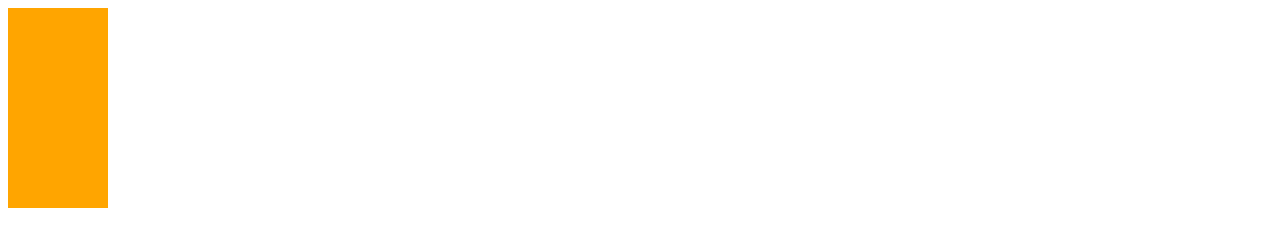
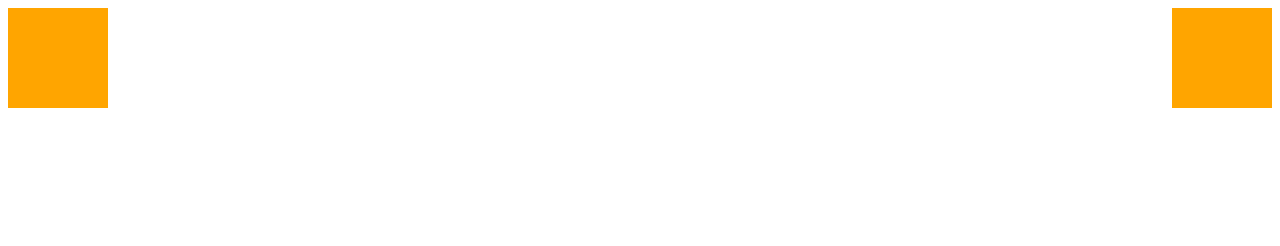
Before and after one commit to xivic/demo, a plain HTML site: page index.html in a window 1280 px wide. Drawn offline with Linux system fonts and the light colour scheme.

Commit message:
floated left

```diff
--- a/index.html
+++ b/index.html
@@ -1,10 +1,15 @@
 <div class="square"></div>
-<div class="square"></div>
+<div class="square right"></div>
 <style>
     .square{
         width : 100px;
         height : 100px;
         display : block;
         background : orange;
+		float : left;
     }
+
+	.right{
+		float : right;
+	}
 </style>
```
